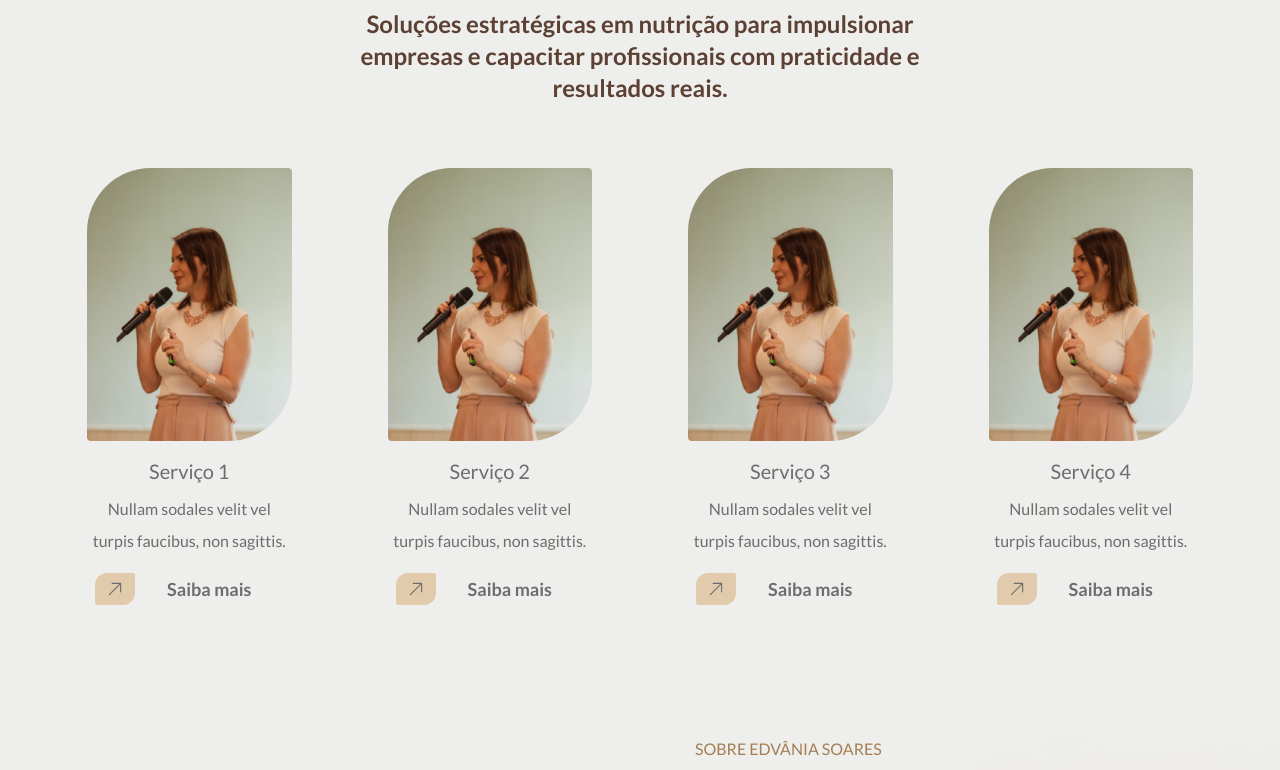
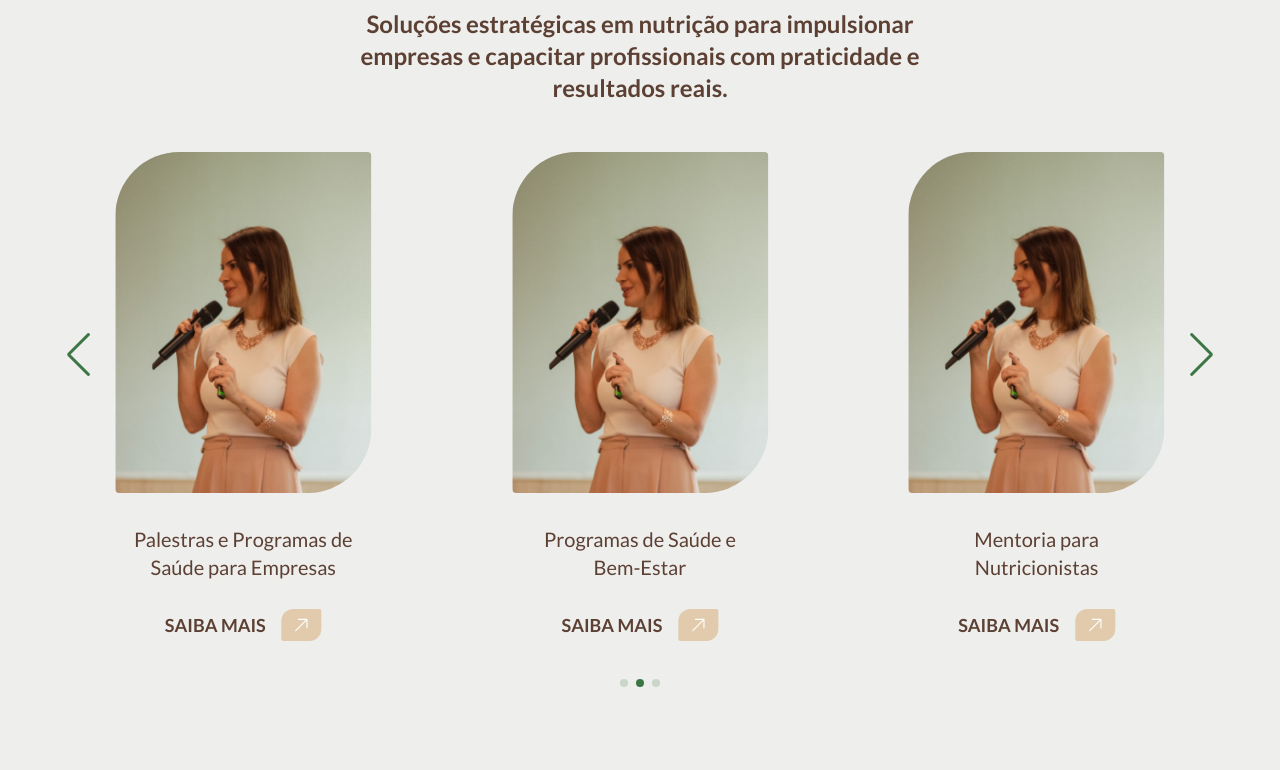
Before and after one commit to ArielSpencer/nutri-edvania-site, a Next.js app: page / in a window 1280 px wide. Shown: the part 720-1490 px from the top of the page. Built offline with nearby package versions, Linux system fonts and the light colour scheme.

Commit message:
feat: add swiper carousel for services section

```diff
--- a/components/home/ServicesSection.jsx
+++ b/components/home/ServicesSection.jsx
@@ -3,33 +3,43 @@
 import { HiArrowUpRight } from "react-icons/hi2";
 import { Button } from "../ui/button";
 import PhotoSections from "../PhotoSections";
+import { Swiper, SwiperSlide } from "swiper/react";
+import { Navigation, Pagination, Autoplay } from "swiper/modules";
+import "swiper/css";
+import "swiper/css/navigation";
+import "swiper/css/pagination";
 
 const ServicesSection = () => {
   const services = [
     {
       image: "/assets/services/edvania-palestra.png",
-      title: "Serviço 1",
-      description: "Nullam sodales velit vel turpis faucibus, non sagittis.",
+      title: "Atendimento Nutricional Personalizado",
+      link: "/atendimento-nutricional",
     },
     {
       image: "/assets/services/edvania-palestra.png",
-      title: "Serviço 2",
-      description: "Nullam sodales velit vel turpis faucibus, non sagittis.",
+      title: "Palestras e Programas de Saúde para Empresas",
+      link: "/palestras-e-programas-de-saude",
     },
     {
       image: "/assets/services/edvania-palestra.png",
-      title: "Serviço 3",
-      description: "Nullam sodales velit vel turpis faucibus, non sagittis.",
+      title: "Programas de Saúde e Bem-Estar",
+      link: "/programas-de-saude-e-bem-estar",
     },
     {
       image: "/assets/services/edvania-palestra.png",
-      title: "Serviço 4",
-      description: "Nullam sodales velit vel turpis faucibus, non sagittis.",
+      title: "Mentoria para Nutricionistas",
+      link: "/mentoria-para-nutricionistas",
+    },
+    {
+      image: "/assets/services/edvania-palestra.png",
+      title: "E-books e Materiais Educativos",
+      link: "/e-books-e-materiais-educativos",
     },
   ];
 
   return (
-    <section className="bg-background-light text-primary text-writing flex flex-col justify-center items-center py-16">
+    <section className="bg-background-light text-title flex flex-col justify-center items-center py-16">
       <div className="container w-[50vw] text-center mx-auto mb-8">
         <h2 className="text-xl text-secondary uppercase mb-4">Serviços</h2>
         <p className="text-2xl font-bold text-title">
@@ -37,41 +47,73 @@ const ServicesSection = () => {
         </p>
       </div>
 
-      <div className="container mx-auto grid grid-cols-1 sm:grid-cols-2 lg:grid-cols-4 gap-8">
+      <div className="container mx-auto w-full">
+        <Swiper
+          modules={[Navigation, Pagination, Autoplay]}
+          spaceBetween={20}
+          slidesPerView={1}
+          breakpoints={{
+            640: { slidesPerView: 2 },
+            1024: { slidesPerView: 3 },
+          }}
+          navigation
+          pagination={{ clickable: true }}
+          autoplay={{ delay: 3000, disableOnInteraction: false }}
+          className="w-full"
+        >
+
+          <style jsx global>{`
+          .swiper-button-next::after,
+          .swiper-button-prev::after {
+            color: #3B7644;
+            padding-bottom: 3em;
+          }
+
+          .swiper-button-next:hover::after,
+          .swiper-button-prev:hover::after {
+            color: #E2CBAC;
+          }
+
+          .swiper-pagination-bullet {
+            background: #3B7644;
+          }
+
+          .swiper-pagination-bullet-active {
+            background: #3B7644;
+          }
+
+          .swiper-pagination-bullet:hover {
+            background: #E2CBAC;
+            opacity: 1;
+          }
+        `}</style>
+
           {services.map((service, index) => (
-          <div
-            key={index}
-            className="flex flex-col items-center text-center p-8"
+            <SwiperSlide key={index}>
+              <div className="flex flex-col items-center text-center mt-4 mb-16">
+                <PhotoSections src={service.image} alt={service.title} />
+                <h3 className="text-xl w-[60%] h-[84px] mt-8">{service.title}</h3>
+                <a
+                  href={service.link}
+                  className="flex flex-row justify-center gap-4 w-full px-2 group items-center cursor-pointer"
                 >
-            <PhotoSections
-              src={service.image}
-              alt={service.title}
-            // className="mb-0"
-            />
+                  <h4 className="text-lg font-bold group-hover:text-secondary transition-colors duration-200 uppercase">
+                    Saiba mais
+                  </h4>
 
-            <h3 className="text-xl mb-2 mt-4">{service.title}</h3>
-            <p className="mb-4 w-[50vw] md:w-full">{service.description}</p>
-
-            <a
-              href="/"
-              target="_blank"
-              className="flex flex-row justify-center md:justify-between gap-4 w-full px-2 group items-center"
-            >
                   <Button
                     variant="primary"
                     size="icon"
-                className="text-writing hover:bg-button group-hover:scale-110 transition-transform duration-200"
+                    className="text-primary group-hover:bg-secondary group-hover:scale-105 transition-transform duration-200"
                   >
                     <HiArrowUpRight />
                   </Button>
-              <h4
-                className="text-lg font-bold md:pr-8 group-hover:text-secondary transition-colors duration-200"
-              >
-                Saiba mais
-              </h4>
+
                 </a>
               </div>
+            </SwiperSlide>
           ))}
+        </Swiper>
       </div>
     </section>
   );
```
Lines whose indentation alone changed are shown as unchanged.
